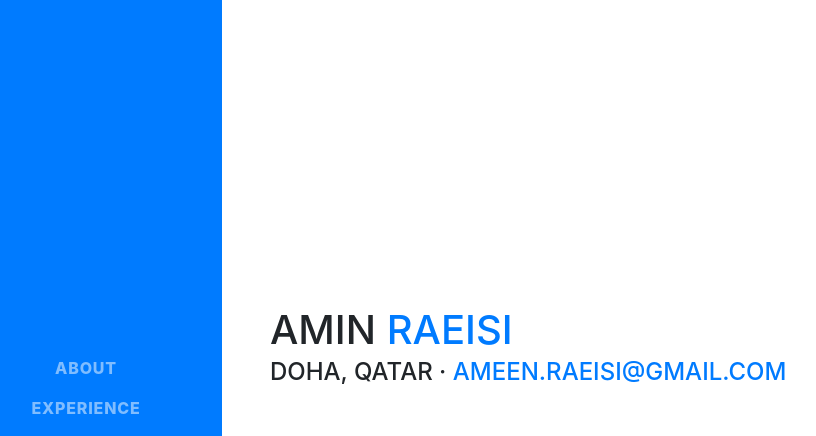
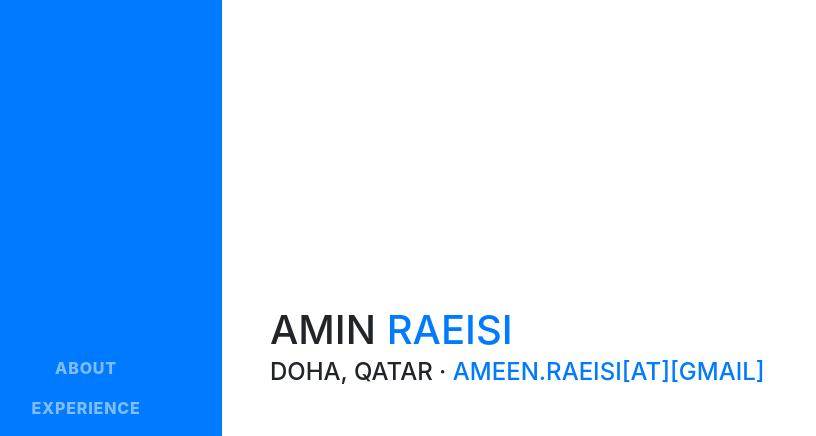
Before and after one commit to aminraeisi/aminraeisi.github.io, a website with bundled scripts: page index.html in a window 1280 px wide. Shown: the top 436 px of the page, without its empty margins (50-866 px from the left). Built offline with nearby package versions, Linux system fonts and the light colour scheme; a web font is replaced by a local one.

Commit message:
Change email format

```diff
--- a/index.html
+++ b/index.html
@@ -58,7 +58,7 @@
             <span class="text-primary">Raeisi</span>
           </h1>
           <div class="subheading mb-5">Doha, Qatar ·
-            <a href="mailto:ameen.raeisi@gmail.com">ameen.raeisi@gmail.com</a>
+            <a href="mailto:ameen.raeisi@gmail.com">ameen.raeisi[at][gmail]</a>
           </div>
           <p class="lead mb-5" style="display:none;">I am experienced in leveraging agile frameworks to provide a robust synopsis for high level overviews. Iterative approaches to corporate strategy foster collaborative thinking to further the overall value proposition.</p>
           <div class="social-icons">
```
